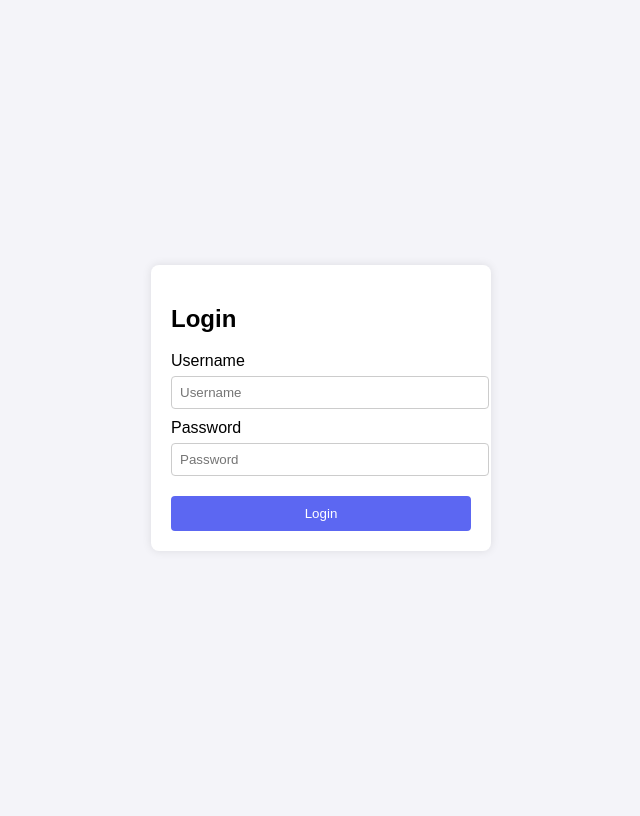
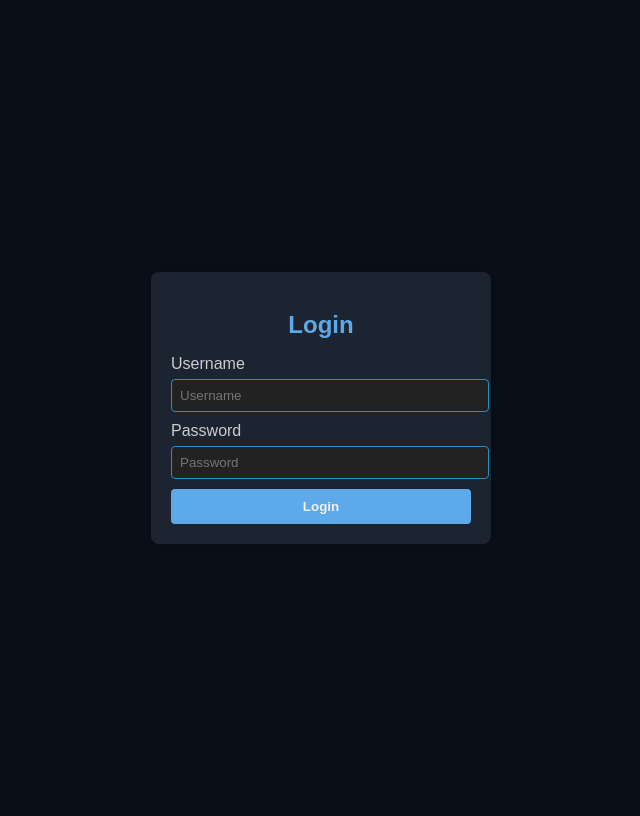
Before and after one commit to csimp-404/ArkHive_Project_Arkham, a Flask app: page /login in a window 1280 px wide. Shown: the whole page, without its empty margins (319-959 px from the left). Run offline with Flask 3, Linux system fonts and the light colour scheme.

Commit message:
login css

```diff
--- /dev/null
+++ b/frontend/static/login.css
@@ -0,0 +1,68 @@
+:root {
+    --gcpdBlue: #5da9e9;
+    --gcpdDarkBlue: #0a0f1a;
+    --gcpdSteel: #1c2431;
+    --gcpdAccent: #2b8dc0;
+    --lightGrey: #ccc;
+    --white: #f0f0f0;
+}
+
+body {
+    font-family: Arial, sans-serif;
+    background-color: var(--gcpdDarkBlue);
+    color: var(--white);
+    display: flex;
+    justify-content: center;
+    align-items: center;
+    height: 100vh;
+}
+
+.login-container {
+    background-color: var(--gcpdSteel);
+    padding: 20px;
+    border-radius: 8px;
+    box-shadow: 0 0 15px rgba(0, 0, 0, 0.3);
+    width: 300px;
+}
+
+.login-container h2 {
+    text-align: center;
+    color: var(--gcpdBlue);
+    margin-bottom: 1rem;
+}
+
+.login-container label {
+    color: var(--lightGrey);
+}
+
+input[type="text"], input[type="password"] {
+    width: 100%;
+    padding: 8px;
+    margin: 6px 0 10px;
+    border-radius: 4px;
+    border: 1px solid var(--gcpdAccent);
+    background-color: #222;
+    color: white;
+}
+
+button {
+    width: 100%;
+    padding: 10px;
+    border: none;
+    background-color: var(--gcpdBlue);
+    color: var(--white);
+    border-radius: 4px;
+    cursor: pointer;
+    font-weight: bold;
+}
+
+button:hover {
+    background-color: var(--gcpdAccent);
+}
+
+.error-message {
+    color: #ff6961;
+    font-size: 0.9rem;
+    text-align: center;
+    margin-bottom: 10px;
+}
--- a/frontend/templates/login.html
+++ b/frontend/templates/login.html
@@ -4,49 +4,13 @@
     <meta charset="UTF-8">
     <meta name="viewport" content="width=device-width, initial-scale=1.0">
     <title>Login</title>
-    <style>
-        body {
-            font-family: Arial, sans-serif;
-            background-color: #f4f4f9;
-            display: flex;
-            justify-content: center;
-            align-items: center;
-            height: 100vh;
-        }
-        .login-container {
-            background-color: white;
-            padding: 20px;
-            box-shadow: 0 0 10px rgba(0,0,0,0.1);
-            border-radius: 8px;
-            width: 300px;
-        }
-        input[type="text"], input[type="password"] {
-            width: 100%;
-            padding: 8px;
-            margin: 6px 0 10px;
-            border-radius: 4px;
-            border: 1px solid #ccc;
-        }
-        button {
-            width: 100%;
-            padding: 10px;
-            border: none;
-            background-color: #5c67f2;
-            color: white;
-            cursor: pointer;
-            border-radius: 4px;
-            margin-top: 10px;
-        }
-        button:hover {
-            background-color: #4a54e1;
-        }
-    </style>
+    <link rel="stylesheet" href="{{ url_for('static', filename='login.css') }}">
 </head>
 <body>
     <div class="login-container">
         <h2>Login</h2>
         {% if error %}
-            <p style="color: red;">{{ error }}</p>
+            <p class="error-message">{{ error }}</p>
         {% endif %}
         <form action="/login" method="post">
             <label for="user">Username</label>
@@ -55,7 +19,6 @@
             <input type="password" id="pass" name="password" placeholder="Password" required>
             <button type="submit">Login</button>
         </form>
-
     </div>
 </body>
 </html>
```
